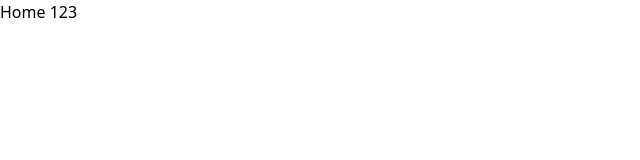
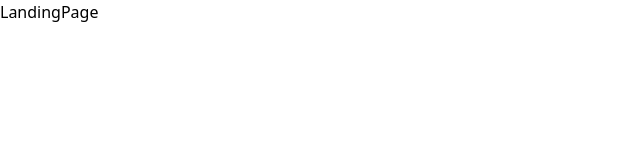
Before and after one commit to herald-noel/insights-app, a React (Vite) app: page / in a window 1280 px wide. Shown: the top 160 px of the page, without its empty margins (0-640 px from the left). Built offline with nearby package versions, Linux system fonts and the light colour scheme.

Commit message:
Add initial routers for development

```diff
--- a/src/data/paths.ts
+++ b/src/data/paths.ts
@@ -1,5 +1,6 @@
 export const PATH = {
-  HOME: "/",
+  LANDING_PAGE: "/",
+  HOME: "/home",
   LOGIN: "/login",
-  SIGNUP: "/signup"
+  SIGN_UP: "/signup"
 }
--- a/src/routes/HomeRoutes.jsx
+++ b/src/routes/HomeRoutes.jsx
@@ -1,13 +1,9 @@
-import { Routes, Route } from "react-router-dom"
+import { Route } from "react-router-dom"
+import { PATH } from "../data/paths"
 import Home from "../pages/Home/Home"
-import { PATH } from "../data/paths"
 
-const HomeRoutes = () => {
-  return (
-    <Routes>
-      <Route path={PATH.HOME} element={<Home />} />
-    </Routes>
-  )
-}
+const HomeRoutes = (
+  <Route path={PATH.HOME} element={<Home />} exact />
+)
 
 export default HomeRoutes
--- /dev/null
+++ b/src/routes/LandingPageRoutes.jsx
@@ -0,0 +1,9 @@
+import { Route } from "react-router-dom"
+import { PATH } from "../data/paths"
+import LandingPage from "../pages/LandingPage/LandingPage"
+
+const LandingPageRoutes = (
+  <Route path={PATH.LANDING_PAGE} element={<LandingPage />} exact />
+)
+
+export default LandingPageRoutes;
--- a/src/routes/router.jsx
+++ b/src/routes/router.jsx
@@ -1,11 +1,14 @@
-import { BrowserRouter as Router } from "react-router-dom"
+import { BrowserRouter as Router, Routes } from "react-router-dom"
+import LandingPageRoutes from "./LandingPageRoutes"
 import HomeRoutes from "./HomeRoutes"
-
 
 const routes = () => {
   return (
     <Router>
-      <HomeRoutes />
+      <Routes>
+        {LandingPageRoutes}
+        {HomeRoutes}
+      </Routes>
     </Router>
   )
 }
```
